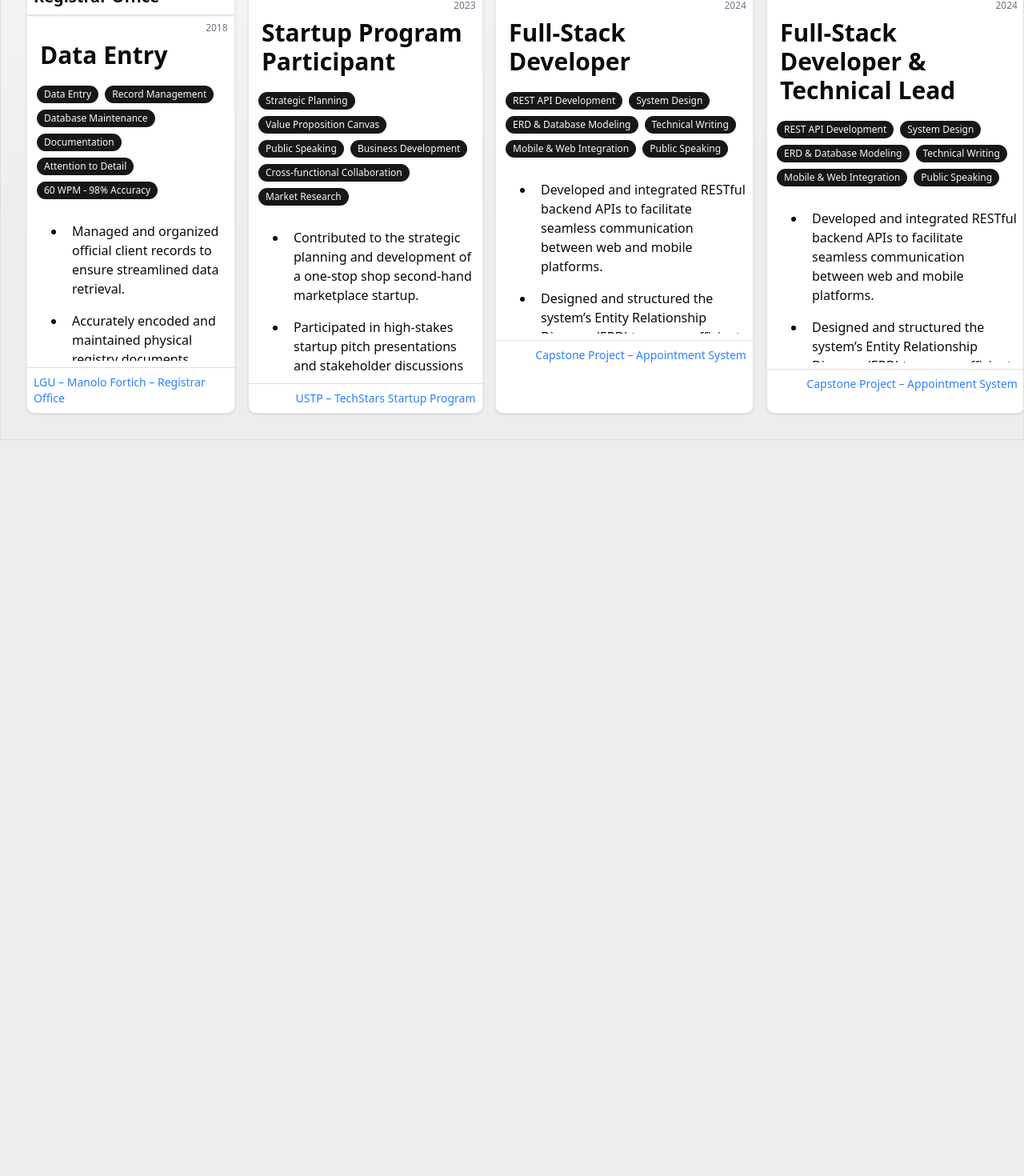
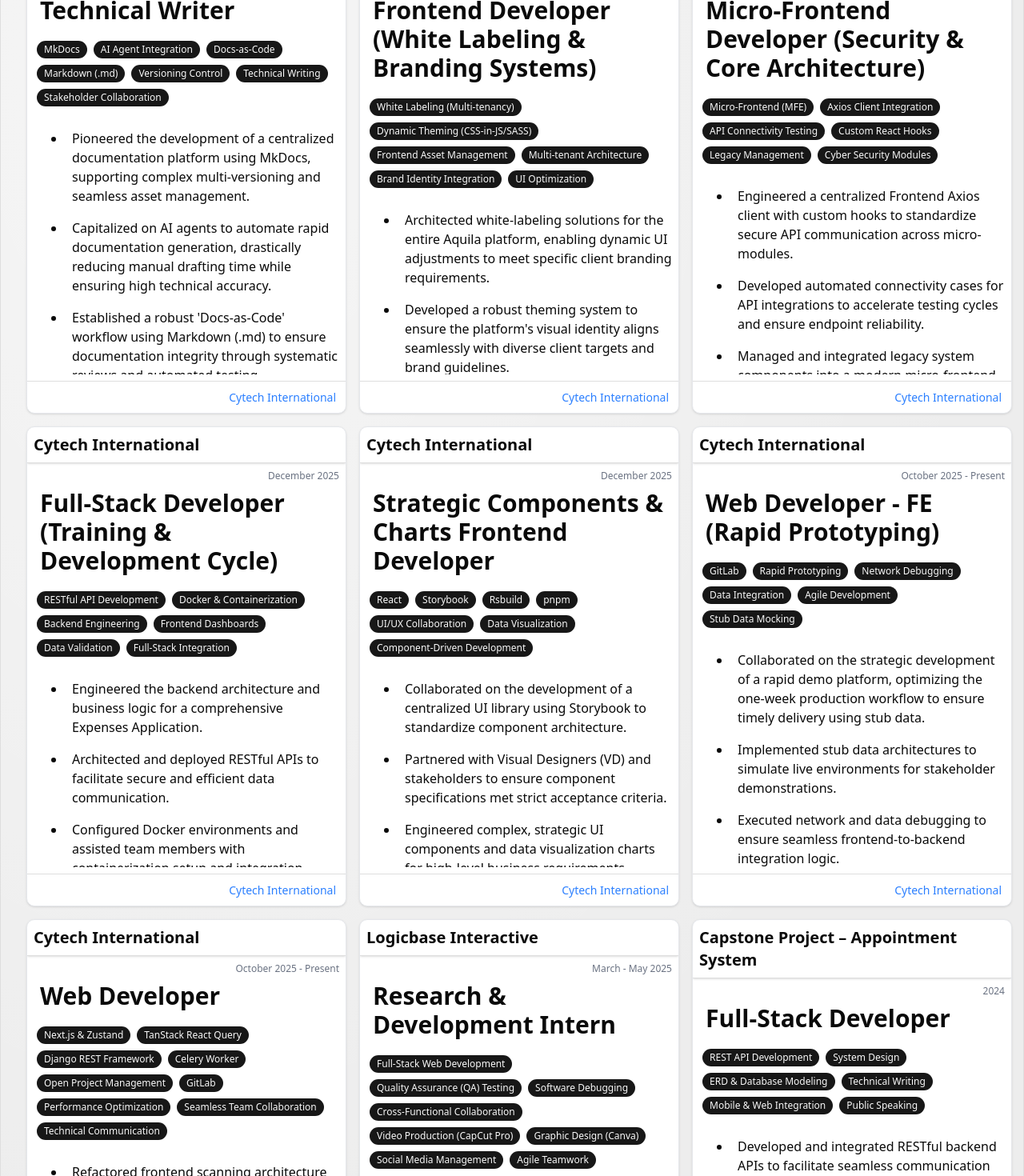
Before and after one commit to kentchristian/web-portfolio, a React app: page /experience in a window 1280 px wide. Shown: the part 200-1670 px from the top of the page at 80% size. Before the commit the page ends 800 px from the top, so only its background shows below. Built offline with nearby package versions, Linux system fonts and the light colour scheme; the HTML template or start-up script is replaced by a standard one.

Commit message:
feat: data and fix footer for eperience

```diff
--- a/src/components/cards/RoleExperienceCard.tsx
+++ b/src/components/cards/RoleExperienceCard.tsx
@@ -28,9 +28,9 @@
     <div
       className={cn(
         "cursor-pointer",
-        "max-h-150 max-w-100",
+        "h-[37.5rem] w-full max-w-[25rem]",
         "border border-gray-200 bg-white",
-        "flex flex-col gap-2 overflow-auto scroll-thin rounded-lg",
+        "flex flex-col gap-2 overflow-hidden rounded-lg",
         "shadow-sm",
         "hover:opacity-50",
         "hover:opacity-100!",
@@ -54,7 +54,7 @@
         ))}
       </section>
 
-      <ul className="list-disc pl-6 ml-6 max-h-50 overflow-auto themed-scrollbar">
+      <ul className="themed-scrollbar ml-6 min-h-0 flex-1 list-disc overflow-auto pl-6">
         {description.map((desc, index) => (
           <li key={index} className="p-2">
             <Typography variant="body">{desc}</Typography>
@@ -62,7 +62,7 @@
         ))}
       </ul>
 
-      <footer className="p-2 border-t flex justify-end items-center">
+      <footer className="mt-auto flex h-10 shrink-0 items-center justify-end border-t px-3">
         <Link to={companyUrl} target="_blank" rel="noopener noreferrer">
           <Typography variant="body-sm" className="text-blue-500 hover:underline">
             {company}
--- a/src/lib/data/experience-data.json
+++ b/src/lib/data/experience-data.json
@@ -1,44 +1,185 @@
 [
   {
-    "role": "Data Entry",
-    "company": "LGU – Manolo Fortich – Registrar Office",
-    "date": "2018",
+    "role": "Technical Writer",
+    "company": "Cytech International",
+    "date": "2025 – Present",
     "description": [
-      "Managed and organized official client records to ensure streamlined data retrieval.",
-      "Accurately encoded and maintained physical registry documents within the municipal database.",
-      "Ensured data integrity and confidentiality for sensitive governmental records."
+      "Pioneered the development of a centralized documentation platform using MkDocs, supporting complex multi-versioning and seamless asset management.",
+      "Capitalized on AI agents to automate rapid documentation generation, drastically reducing manual drafting time while ensuring high technical accuracy.",
+      "Established a robust 'Docs-as-Code' workflow using Markdown (.md) to ensure documentation integrity through systematic reviews and automated testing.",
+      "Collaborated cross-functionally across the entire engineering team to meet weekly delivery targets and stakeholder requirements.",
+      "Engineered a user-friendly documentation website designed for easy collaboration and high-speed information retrieval."
     ],
     "skills": [
-      "Data Entry",
-      "Record Management",
-      "Database Maintenance",
-      "Documentation",
-      "Attention to Detail",
-      "60 WPM - 98% Accuracy"
+      "MkDocs",
+      "AI Agent Integration",
+      "Docs-as-Code",
+      "Markdown (.md)",
+      "Versioning Control",
+      "Technical Writing",
+      "Stakeholder Collaboration"
     ],
-    "companyUrl": "https://manolofortich.gov.ph/",
-    "icon": "lgu-manolo-fortich"
+    "companyUrl": "",
+    "icon": null
   },
   {
-    "role": "Startup Program Participant",
-    "company": "USTP – TechStars Startup Program",
-    "date": "2023",
+    "role": "Frontend Developer (White Labeling & Branding Systems)",
+    "company": "Cytech International",
+    "date": "December 2025",
     "description": [
-      "Contributed to the strategic planning and development of a one-stop shop second-hand marketplace startup.",
-      "Participated in high-stakes startup pitch presentations and stakeholder discussions to secure buy-in.",
-      "Conducted comprehensive value proposition analysis to identify competitive advantages and customer benefits.",
-      "Collaboratively solved complex business and operational challenges within a fast-paced team environment.",
-      "Worked cross-functionally with students from diverse academic disciplines to build a holistic business model."
+      "Architected white-labeling solutions for the entire Aquila platform, enabling dynamic UI adjustments to meet specific client branding requirements.",
+      "Developed a robust theming system to ensure the platform's visual identity aligns seamlessly with diverse client targets and brand guidelines.",
+      "Managed and optimized frontend assets and high-performance UI components tailored for a multi-tenant environment.",
+      "Refactored core platform styles to support scalable branding configurations without compromising system integrity.",
+      "Collaborated on the integration of EDR agents specifically for white-labeled email campaign delivery and asset tracking."
     ],
     "skills": [
-      "Strategic Planning",
-      "Value Proposition Canvas",
-      "Public Speaking",
-      "Business Development",
-      "Cross-functional Collaboration",
-      "Market Research"
+      "White Labeling (Multi-tenancy)",
+      "Dynamic Theming (CSS-in-JS/SASS)",
+      "Frontend Asset Management",
+      "Multi-tenant Architecture",
+      "Brand Identity Integration",
+      "UI Optimization"
     ],
-    "companyUrl": "https://www.ustp.edu.ph/",
+    "companyUrl": "",
+    "icon": null
+  },
+  {
+    "role": "Micro-Frontend Developer (Security & Core Architecture)",
+    "company": "Cytech International",
+    "date": "December 2025",
+    "description": [
+      "Engineered a centralized Frontend Axios client with custom hooks to standardize secure API communication across micro-modules.",
+      "Developed automated connectivity cases for API integrations to accelerate testing cycles and ensure endpoint reliability.",
+      "Managed and integrated legacy system components into a modern micro-frontend architecture while maintaining global configuration stability.",
+      "Architected specialized Cyber Security modules and structured scalable API patterns within a decoupled ecosystem using pnpm.",
+      "Utilized react-router to optimize complex navigation and shared state management across multiple repositories."
+    ],
+    "skills": [
+      "Micro-Frontend (MFE)",
+      "Axios Client Integration",
+      "API Connectivity Testing",
+      "Custom React Hooks",
+      "Legacy Management",
+      "Cyber Security Modules"
+    ],
+    "companyUrl": "",
+    "icon": null
+  },
+  {
+    "role": "Full-Stack Developer (Training & Development Cycle)",
+    "company": "Cytech International",
+    "date": "December 2025",
+    "description": [
+      "Engineered the backend architecture and business logic for a comprehensive Expenses Application.",
+      "Architected and deployed RESTful APIs to facilitate secure and efficient data communication.",
+      "Configured Docker environments and assisted team members with containerization setup and integration.",
+      "Developed an interactive frontend dashboard featuring robust data validation for financial tracking.",
+      "Collaborated across the full development lifecycle, from environment setup to frontend deployment."
+    ],
+    "skills": [
+      "RESTful API Development",
+      "Docker & Containerization",
+      "Backend Engineering",
+      "Frontend Dashboards",
+      "Data Validation",
+      "Full-Stack Integration"
+    ],
+    "companyUrl": "",
+    "icon": null
+  },
+  {
+    "role": "Strategic Components & Charts Frontend Developer",
+    "company": "Cytech International",
+    "date": "December 2025",
+    "description": [
+      "Collaborated on the development of a centralized UI library using Storybook to standardize component architecture.",
+      "Partnered with Visual Designers (VD) and stakeholders to ensure component specifications met strict acceptance criteria.",
+      "Engineered complex, strategic UI components and data visualization charts for high-level business requirements.",
+      "Worked local development workflows and package management using pnpm and Rsbuild for high-performance builds.",
+      "Facilitated design-to-code handoffs by maintaining clear documentation and interactive component states."
+    ],
+    "skills": [
+      "React",
+      "Storybook",
+      "Rsbuild",
+      "pnpm",
+      "UI/UX Collaboration",
+      "Data Visualization",
+      "Component-Driven Development"
+    ],
+    "companyUrl": "",
+    "icon": null
+  },
+  {
+    "role": "Web Developer - FE (Rapid Prototyping)",
+    "company": "Cytech International",
+    "date": "October 2025 - Present",
+    "description": [
+      "Collaborated on the strategic development of a rapid demo platform, optimizing the one-week production workflow to ensure timely delivery using stub data.",
+      "Implemented stub data architectures to simulate live environments for stakeholder demonstrations.",
+      "Executed network and data debugging to ensure seamless frontend-to-backend integration logic.",
+      "Maintained high code quality and version control standards using GitLab in a collaborative team setting.",
+      "Applied rapid problem-solving techniques to meet critical project milestones under tight time constraints."
+    ],
+    "skills": [
+      "GitLab",
+      "Rapid Prototyping",
+      "Network Debugging",
+      "Data Integration",
+      "Agile Development",
+      "Stub Data Mocking"
+    ],
+    "companyUrl": "",
+    "icon": null
+  },
+  {
+    "role": "Web Developer",
+    "company": "Cytech International",
+    "date": "October 2025 - Present",
+    "description": [
+      "Refactored frontend scanning architecture to support concurrent multi-target requests, significantly improving batch processing efficiency.",
+      "Engineered dynamic risk response interfaces with complex data tables to visualize mitigation actions and deep-dive threat forensics.",
+      "Designed and implemented an end-to-end risk management dashboard for tracking incident responses and mitigation workflows.",
+      "Integrated OpenAI-driven sprint features to automate task prioritization and enhance development velocity.",
+      "Optimized build processes and test suites to ensure high-performance delivery across the Next.js and Django ecosystem."
+    ],
+    "skills": [
+      "Next.js & Zustand",
+      "TanStack React Query",
+      "Django REST Framework",
+      "Celery Worker",
+      "Open Project Management",
+      "GitLab",
+      "Performance Optimization",
+      "Seamless Team Collaboration",
+      "Technical Communication"
+    ],
+    "companyUrl": "",
+    "icon": null
+  },
+  {
+    "role": "Research & Development Intern",
+    "company": "Logicbase Interactive",
+    "date": "March - May 2025",
+    "description": [
+      "Architected and developed a centralized OJT Monitoring System to streamline intern tracking and reporting workflows.",
+      "Performed rigorous Quality Assurance (QA) testing for Point of Sale (POS) systems, identifying critical bugs and ensuring software stability.",
+      "Collaborated within intern team to design and develop a web-based POS system from the ground up.",
+      "Produced digital assets, including professional video edits and graphic designs, to enhance brand storytelling.",
+      "Managed social media presence by creating creative content strategies and engaging posts to drive platform growth."
+    ],
+    "skills": [
+      "Full-Stack Web Development",
+      "Quality Assurance (QA) Testing",
+      "Software Debugging",
+      "Cross-Functional Collaboration",
+      "Video Production (CapCut Pro)",
+      "Graphic Design (Canva)",
+      "Social Media Management",
+      "Agile Teamwork"
+    ],
+    "companyUrl": "",
     "icon": null
   },
   {
@@ -64,25 +205,45 @@
     "icon": null
   },
   {
-    "role": "Full-Stack Developer & Technical Lead",
-    "company": "Capstone Project – Appointment System",
-    "date": "2024",
+    "role": "Startup Program Participant",
+    "company": "USTP – TechStars Startup Program",
+    "date": "2023",
     "description": [
-      "Developed and integrated RESTful backend APIs to facilitate seamless communication between web and mobile platforms.",
-      "Designed and structured the system’s Entity Relationship Diagram (ERD) to ensure efficient data architecture.",
-      "Created detailed use case diagrams to define system functionality and map out user interactions.",
-      "Developed comprehensive user manuals for both web and mobile application features to enhance user onboarding.",
-      "Contributed to technical and project documentation while successfully defending the system during technical presentations."
+      "Contributed to the strategic planning and development of a one-stop shop second-hand marketplace startup.",
+      "Participated in high-stakes startup pitch presentations and stakeholder discussions to secure buy-in.",
+      "Conducted comprehensive value proposition analysis to identify competitive advantages and customer benefits.",
+      "Collaboratively solved complex business and operational challenges within a fast-paced team environment.",
+      "Worked cross-functionally with students from diverse academic disciplines to build a holistic business model."
     ],
     "skills": [
-      "REST API Development",
-      "System Design",
-      "ERD & Database Modeling",
-      "Technical Writing",
-      "Mobile & Web Integration",
-      "Public Speaking"
+      "Strategic Planning",
+      "Value Proposition Canvas",
+      "Public Speaking",
+      "Business Development",
+      "Cross-functional Collaboration",
+      "Market Research"
     ],
-    "companyUrl": "",
+    "companyUrl": "https://www.ustp.edu.ph/",
     "icon": null
+  },
+  {
+    "role": "Data Entry",
+    "company": "LGU – Manolo Fortich – Registrar Office",
+    "date": "2018",
+    "description": [
+      "Managed and organized official client records to ensure streamlined data retrieval.",
+      "Accurately encoded and maintained physical registry documents within the municipal database.",
+      "Ensured data integrity and confidentiality for sensitive governmental records."
+    ],
+    "skills": [
+      "Data Entry",
+      "Record Management",
+      "Database Maintenance",
+      "Documentation",
+      "Attention to Detail",
+      "60 WPM - 98% Accuracy"
+    ],
+    "companyUrl": "https://manolofortich.gov.ph/",
+    "icon": "lgu-manolo-fortich"
   }
 ]
--- a/src/pages/experience.tsx
+++ b/src/pages/experience.tsx
@@ -4,7 +4,7 @@
 
 const Experience = () => {
   return (
-    <PageContainer className="gap-4 flex flex-row w-h w-screen overflow-auto">
+    <PageContainer className="gap-4 flex flex-wrap w-h w-screen overflow-auto">
       {experienceData.map((experience: RoleExperienceCardProps, index: number) => (
         <RoleExperienceCard
           key={index}
```
